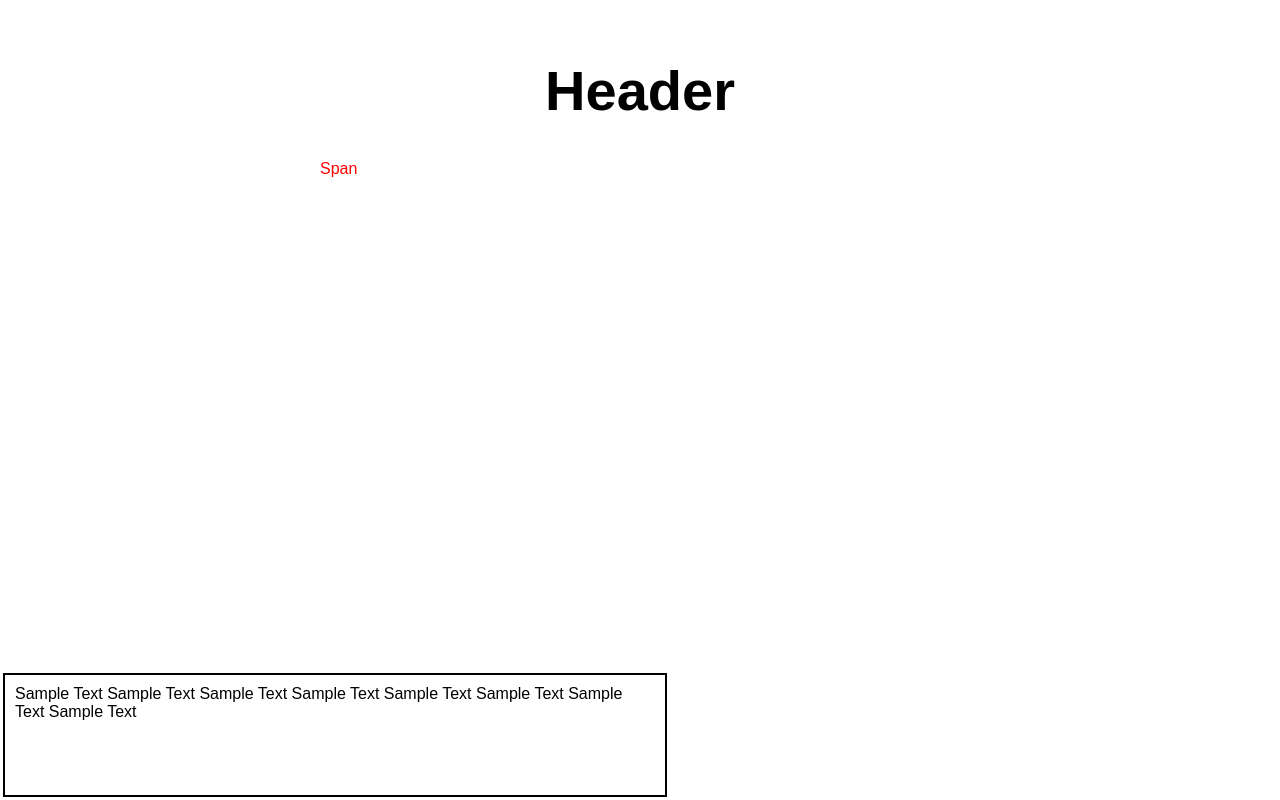
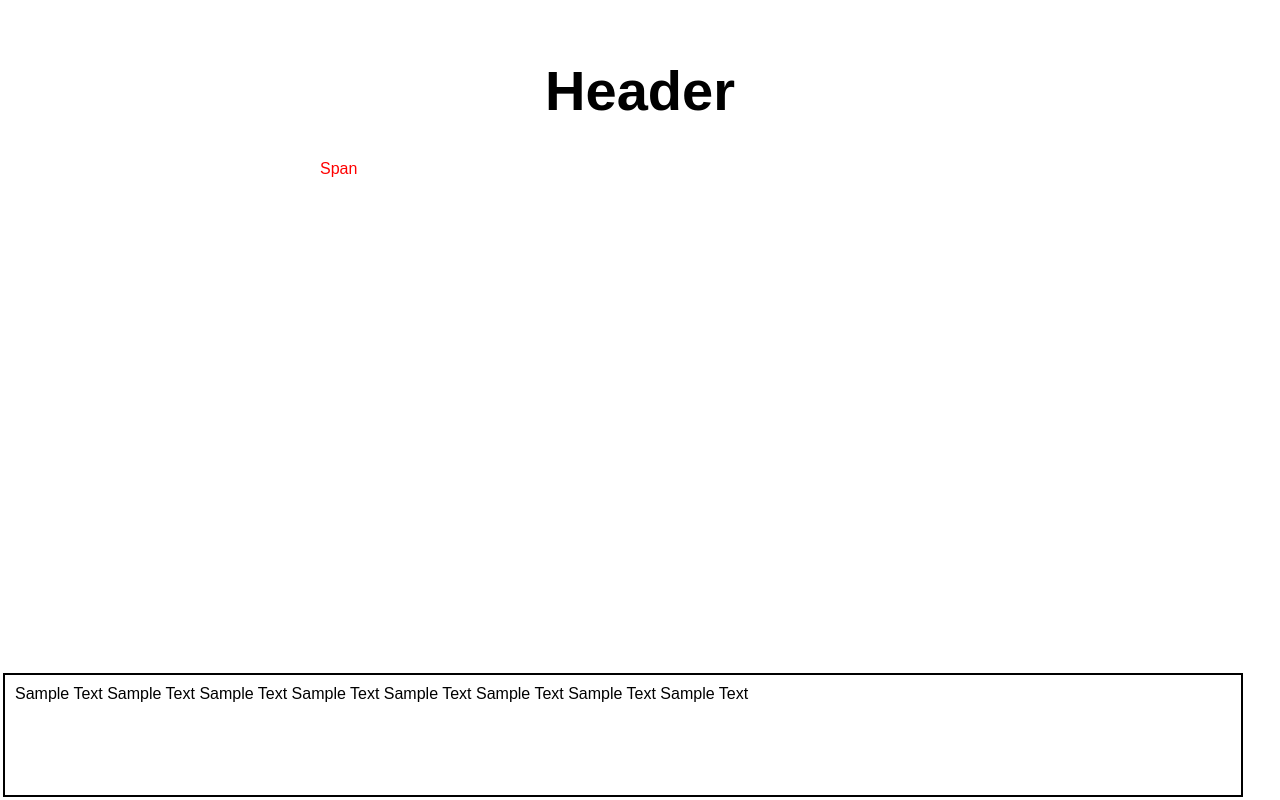
Before and after one commit to griffora1/net-move, a website: page src/index.html in a window 1280 px wide. Drawn offline with Linux system fonts and the light colour scheme.

Commit message:
Update index.html

```diff
--- a/src/index.html
+++ b/src/index.html
@@ -13,7 +13,7 @@
   <main>
     <h1>Header</h1>
     <span style="color:red;">Span</span>
-    <div style="width:50%;height:100px;position:fixed;bottom:0;left:0;margin:5px;padding:10px;outline: 2px solid black;">
+    <div style="width:95%;height:100px;position:fixed;bottom:0;left:0;margin:5px;padding:10px;outline: 2px solid black;">
       <span style="text-align:center;">Sample Text Sample Text Sample Text Sample Text Sample Text Sample Text Sample Text Sample Text</span>
     </div>
   </main>
```
